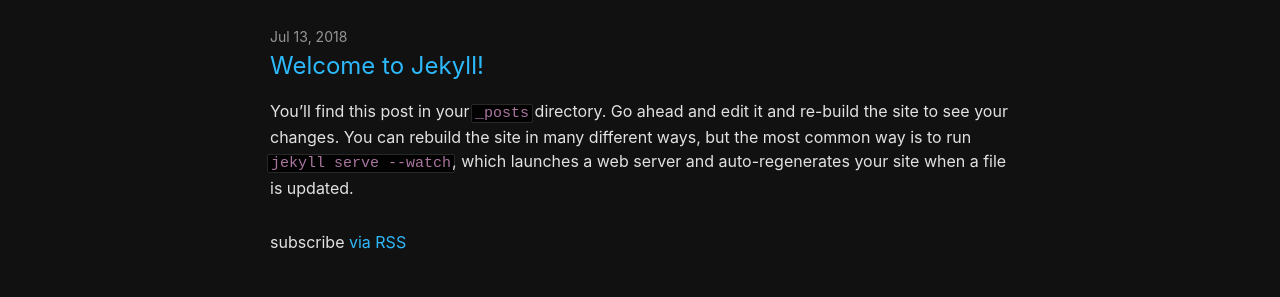
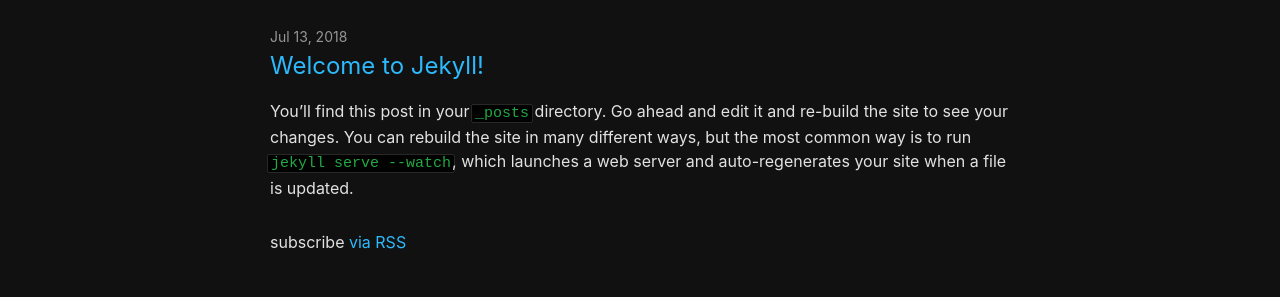
Before and after one commit to slackersecurity/blog, a Jekyll site: the page built from index.md, in a window 1280 px wide. Shown: the part 125-422 px from the top of the page. Built offline with Jekyll 4.4.1, drawn with Linux system fonts in a browser that asks for light colours; our own code applies the rules of GitHub Pages for plain Markdown files.

Commit message:
Update main.scss

```diff
--- a/assets/main.scss
+++ b/assets/main.scss
@@ -9,6 +9,6 @@ code.highlighter-rouge {
   border: 1px solid rgba(255, 255, 255, 0.15);
   padding: 0px 3px;
   margin: 0px -3px;
-  color: #aa759f;
+  color: #23a844;
   border-radius: 2px;
 }
```
